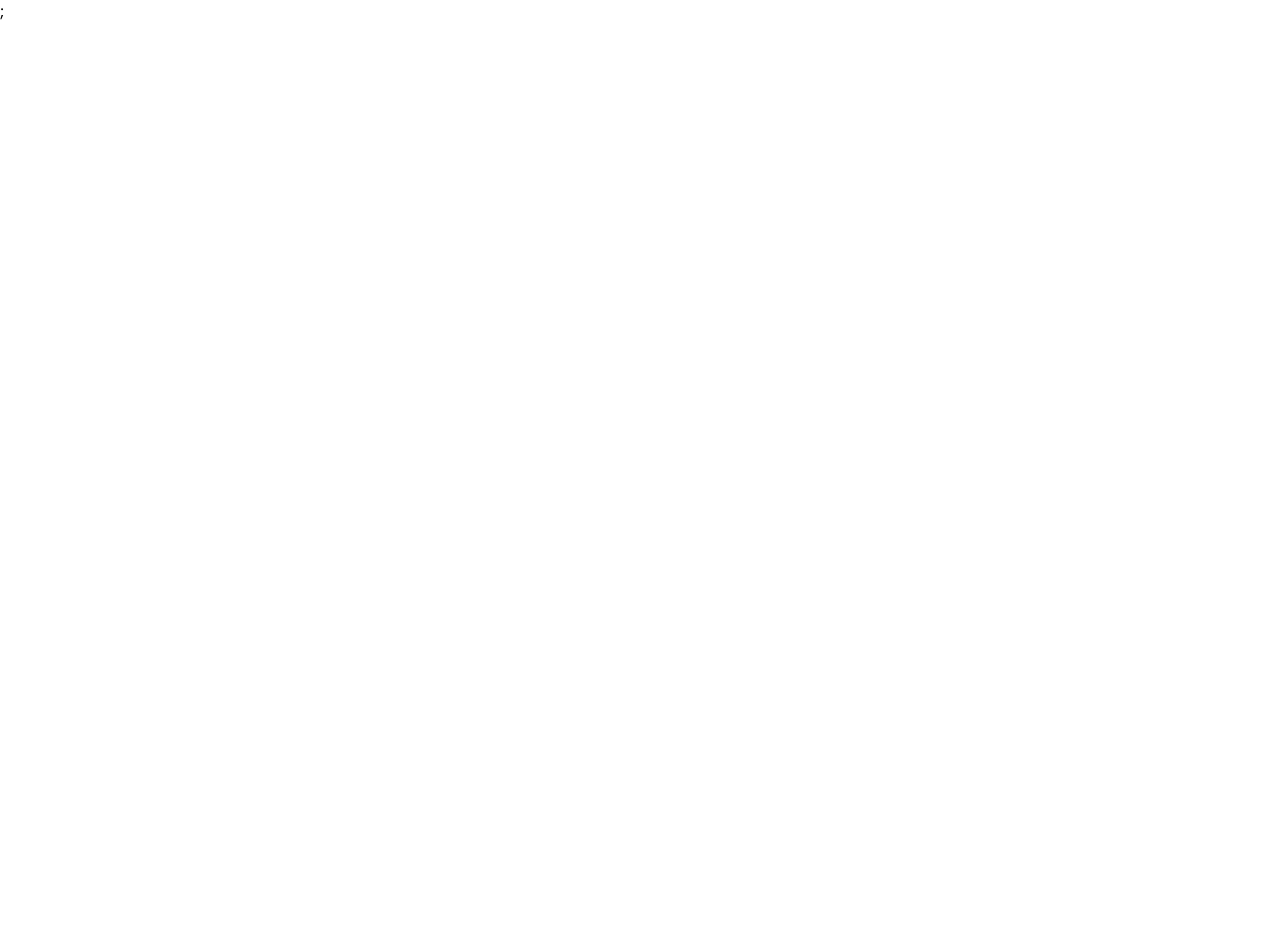
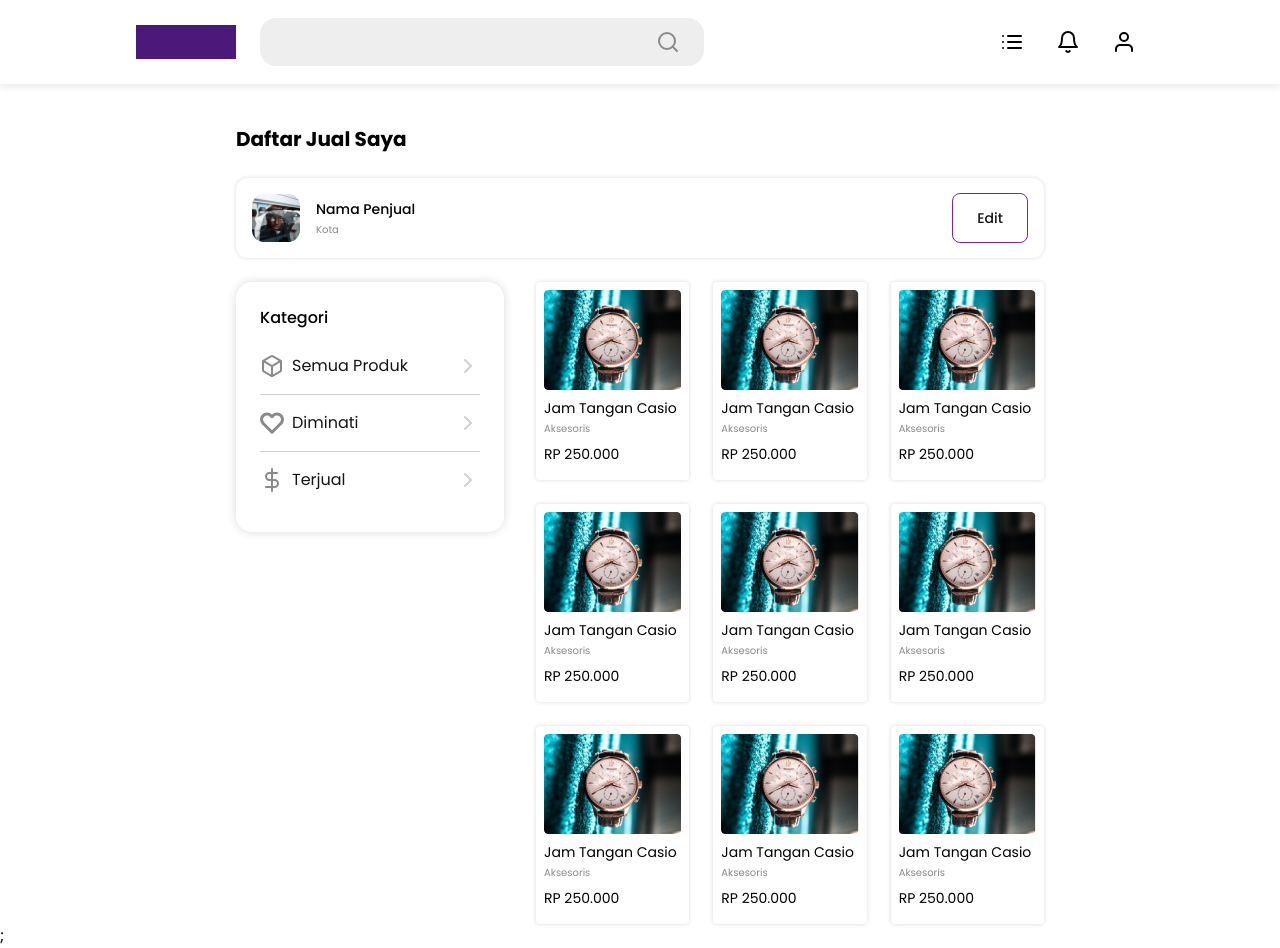
Before and after one commit to WhiteClover4/SecondHand-FE, a React (Create React App) app: page /seller/sold in a window 1280 px wide. Before the commit this address had no page. Before the commit the page ends 800 px from the top, so only its background shows below. Built offline with nearby package versions, Linux system fonts and the light colour scheme.

Commit message:
add feat/seller-sold

```diff
--- a/src/pages/seller/Products.js
+++ /dev/null
@@ -1,31 +0,0 @@
-import { Navbar2 } from '../../components/navbar';
-import { PrimaryAlert } from '../../components/alert';
-import { Card, ProfileCard2 } from '../../components/card';
-import { SellerLayout } from '../../components/layout';
-import { FileInput } from '../../components/input';
-
-export default function ProductsSeller(){
-  return (
-    <>
-      <Navbar2/>
-      <div className="fixed top-[100px] left-1/2 transform -translate-x-1/2">
-        <PrimaryAlert>Produk berhasil diterbitkan.</PrimaryAlert>
-      </div>
-      <div className="px-[236px] space-y-6">
-        <p className="text-black text-heading-20 font-bold">Daftar Jual Saya</p>
-        <ProfileCard2 />
-        <SellerLayout>
-          <FileInput />
-          <Card/>
-          <Card/>
-          <Card/>
-          <Card/>
-          <Card/>
-          <Card/>
-          <Card/>
-          <Card/>
-        </SellerLayout>
-      </div>
-    </>
-  );
-}
--- /dev/null
+++ b/src/pages/seller/Sold.js
@@ -0,0 +1,26 @@
+import { Navbar2 } from '../../components/navbar';
+import { Card, ProfileCard2 } from '../../components/card';
+import { SellerLayout } from '../../components/layout';
+
+export default function SoldSeller() {
+  return (
+    <>
+      <Navbar2 />
+      <div className="space-y-6 px-[236px]">
+        <p className="text-black text-heading-20 font-bold">Daftar Jual Saya</p>
+        <ProfileCard2 />
+        <SellerLayout>
+          <Card />
+          <Card />
+          <Card />
+          <Card />
+          <Card />
+          <Card />
+          <Card />
+          <Card />
+          <Card />
+        </SellerLayout>
+      </div>
+    </>
+  );
+}
--- a/src/routes/index.js
+++ b/src/routes/index.js
@@ -2,7 +2,7 @@ import { Route, Routes as Switch } from 'react-router-dom';
 import Components from '../pages/Components';
 import PageAuthLayout from '../pages/PageAuthLayout';
 import Home from '../pages/Home';
-import ProductsSeller from '../pages/seller/Products';
+import SoldSeller from '../pages/seller/Sold';
 
 export default function RoutesApp() {
   return (
@@ -10,7 +10,7 @@ export default function RoutesApp() {
       <Route element={<Home />} path="/" />
       <Route element={<Components />} path="/components" />
       <Route element={<PageAuthLayout />} path="/page-auth" />
-      <Route element={<ProductsSeller />} path="/seller/products" />
+      <Route element={<SoldSeller />} path="/seller/sold" />
     </Switch>
   );
 }
```
